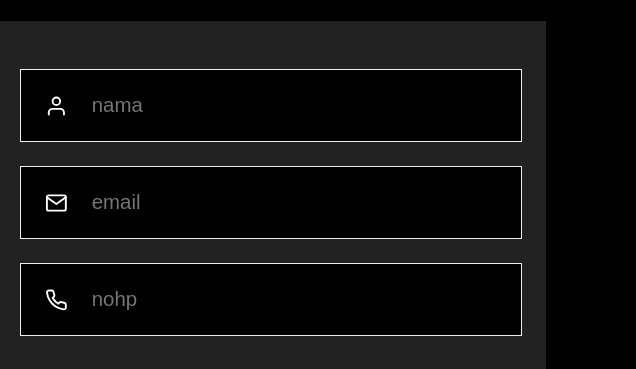
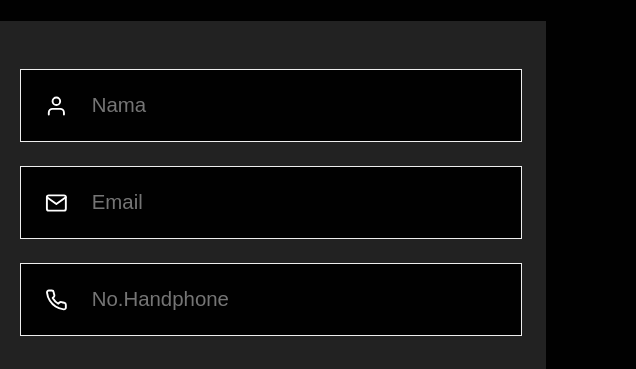
Before and after one commit to Reishall/Percobaan-1, a plain HTML site: page index.html in a window 1280 px wide. Shown: the part 2928-3297 px from the top of the page, 644-1280 px from the left. Drawn offline with nearby package versions, Linux system fonts and the light colour scheme.

Commit message:
Update index.html

```diff
--- a/index.html
+++ b/index.html
@@ -140,15 +140,15 @@
         <form action="">
           <div class="input-group">
             <i data-feather="user"></i>
-            <input type="text" placeholder="nama" />
+            <input type="text" placeholder="Nama" />
           </div>
           <div class="input-group">
             <i data-feather="mail"></i>
-            <input type="text" placeholder="email" />
+            <input type="text" placeholder="Email" />
           </div>
           <div class="input-group">
             <i data-feather="phone"></i>
-            <input type="text" placeholder="nohp" />
+            <input type="text" placeholder="No.Handphone" />
           </div>
           <button type="submit" class="btn">Kirim Pesan</button>
         </form>
```
